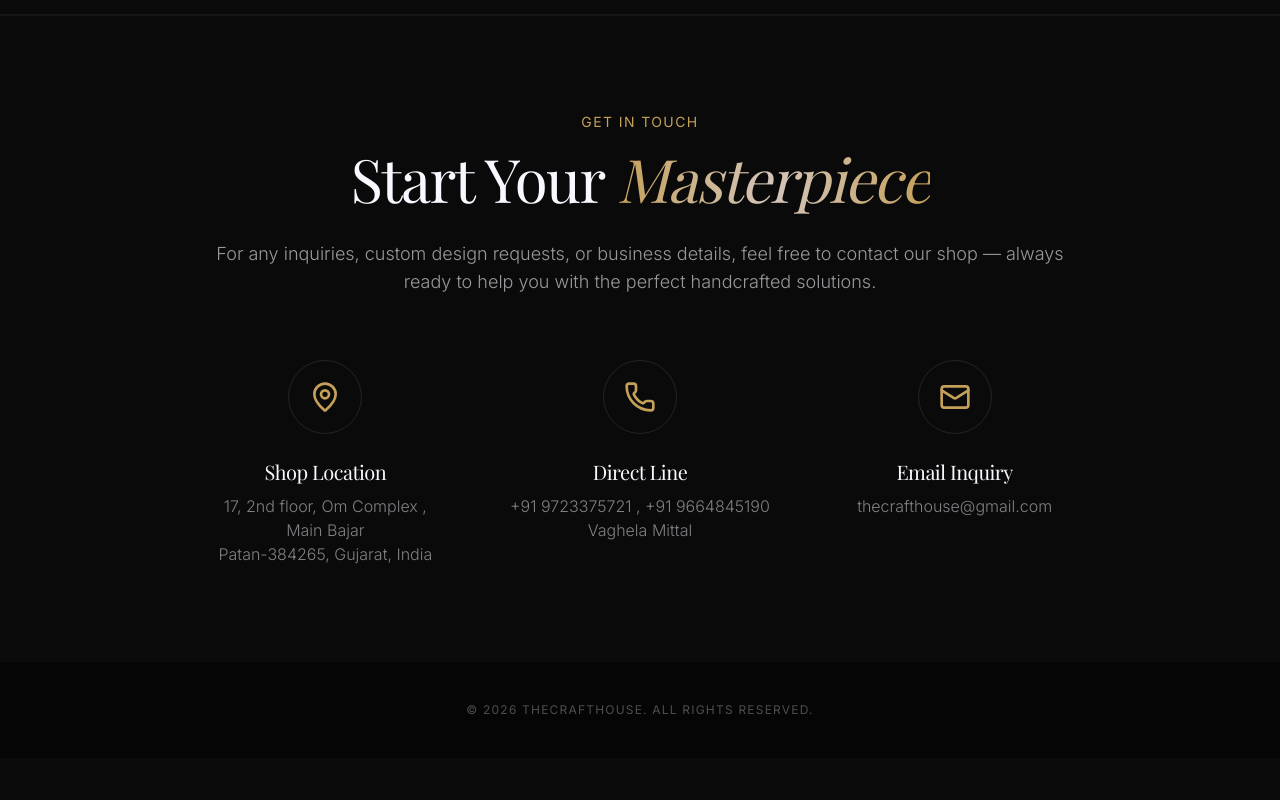
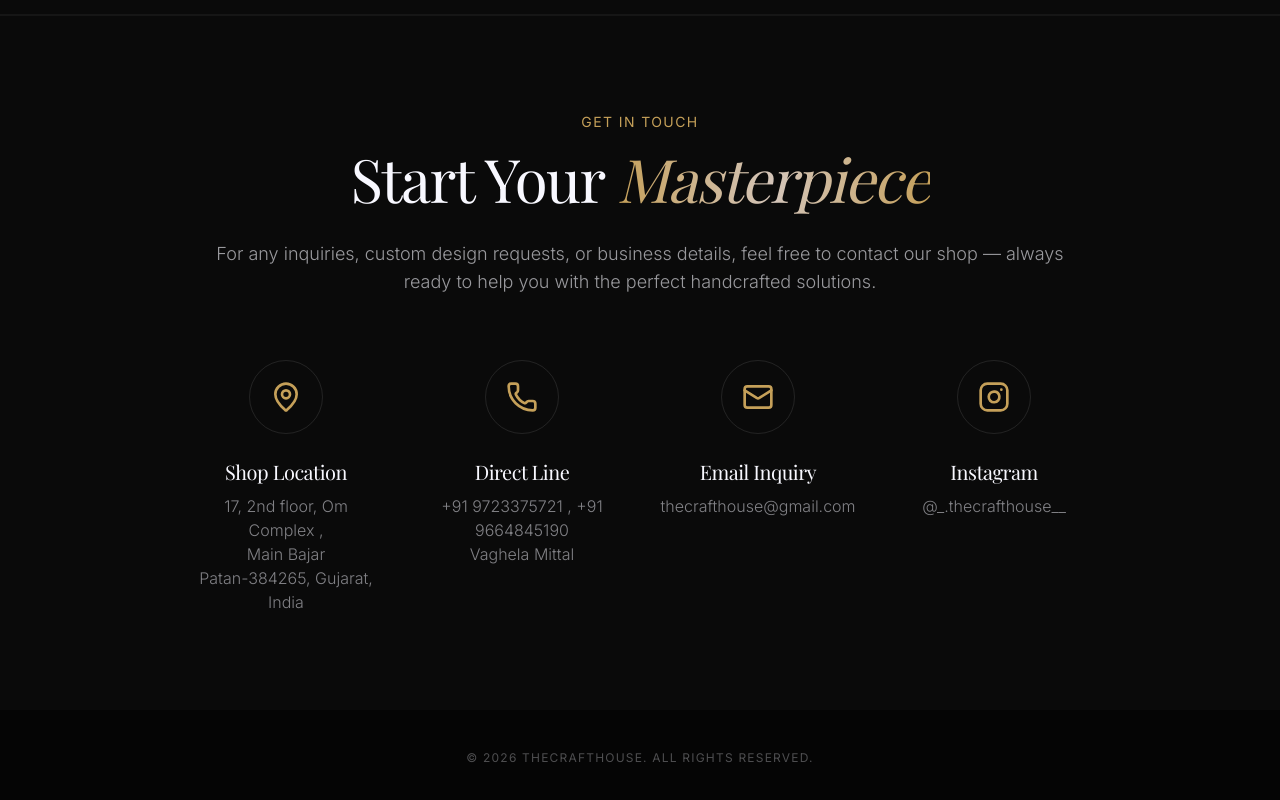
Before and after one commit to dhruvmochi209-cyber/thecrafthouse, a React (Vite) app: page / in a window 1280 px wide. Shown: the part 4217-5017 px from the top of the page. Before the commit the page ends 4975 px from the top, so only its background shows below. Built offline with nearby package versions, Linux system fonts and the light colour scheme; a web font is replaced by a local one.

Commit message:
Added Instagram links in Navbar and Contact section

```diff
--- a/src/components/Navbar.jsx
+++ b/src/components/Navbar.jsx
@@ -98,7 +98,7 @@ const Navbar = () => {
                 className="pt-12 flex flex-col items-center gap-4"
               >
                 <div className="w-12 h-px bg-luxury-gold"></div>
-                <p className="text-luxury-gold/50 text-xs tracking-[0.5em] uppercase">TheCraftHouse</p>
+                <a href="https://www.instagram.com/_.thecrafthouse__?utm_source=ig_web_button_share_sheet&igsh=ZDNlZDc0MzIxNw==" target="_blank" rel="noopener noreferrer" className="text-luxury-gold/50 text-xs tracking-[0.5em] uppercase hover:text-luxury-gold transition-colors">TheCraftHouse</a>
               </motion.div>
             </div>
           </motion.div>
--- a/src/sections/Contact.jsx
+++ b/src/sections/Contact.jsx
@@ -1,5 +1,24 @@
 import { motion } from 'framer-motion';
-import { Mail, Phone, MapPin, Send } from 'lucide-react';
+import { Mail, Phone, MapPin } from 'lucide-react';
+
+const InstagramIcon = ({ className, size = 24 }) => (
+  <svg
+    xmlns="http://www.w3.org/2000/svg"
+    width={size}
+    height={size}
+    viewBox="0 0 24 24"
+    fill="none"
+    stroke="currentColor"
+    strokeWidth="2"
+    strokeLinecap="round"
+    strokeLinejoin="round"
+    className={className}
+  >
+    <rect width="20" height="20" x="2" y="2" rx="5" ry="5" />
+    <path d="M16 11.37A4 4 0 1 1 12.63 8 4 4 0 0 1 16 11.37z" />
+    <line x1="17.5" x2="17.51" y1="6.5" y2="6.5" />
+  </svg>
+);
 
 const Contact = () => {
   return (
@@ -19,7 +38,7 @@ const Contact = () => {
               For any inquiries, custom design requests, or business details, feel free to contact our shop — always ready to help you with the perfect handcrafted solutions.
             </p>
 
-            <div className="grid grid-cols-1 md:grid-cols-3 gap-12 text-center">
+            <div className="grid grid-cols-1 sm:grid-cols-2 lg:grid-cols-4 gap-12 text-center">
               <div className="flex flex-col items-center group">
                 <div className="p-5 border border-white/10 rounded-full group-hover:border-luxury-gold transition-colors mb-6">
                   <MapPin className="text-luxury-gold" size={32} />
@@ -49,6 +68,16 @@ const Contact = () => {
                   <p className="text-luxury-softWhite/50 font-light">thecrafthouse@gmail.com</p>
                 </div>
               </div>
+
+              <a href="https://www.instagram.com/_.thecrafthouse__?utm_source=ig_web_button_share_sheet&igsh=ZDNlZDc0MzIxNw==" target="_blank" rel="noopener noreferrer" className="flex flex-col items-center group cursor-pointer">
+                <div className="p-5 border border-white/10 rounded-full group-hover:border-luxury-gold transition-colors mb-6">
+                  <InstagramIcon className="text-luxury-gold" size={32} />
+                </div>
+                <div>
+                  <h4 className="font-serif text-luxury-softWhite mb-2 text-xl">Instagram</h4>
+                  <p className="text-luxury-softWhite/50 font-light group-hover:text-luxury-gold transition-colors">@_.thecrafthouse__</p>
+                </div>
+              </a>
             </div>
           </motion.div>
         </div>
```
